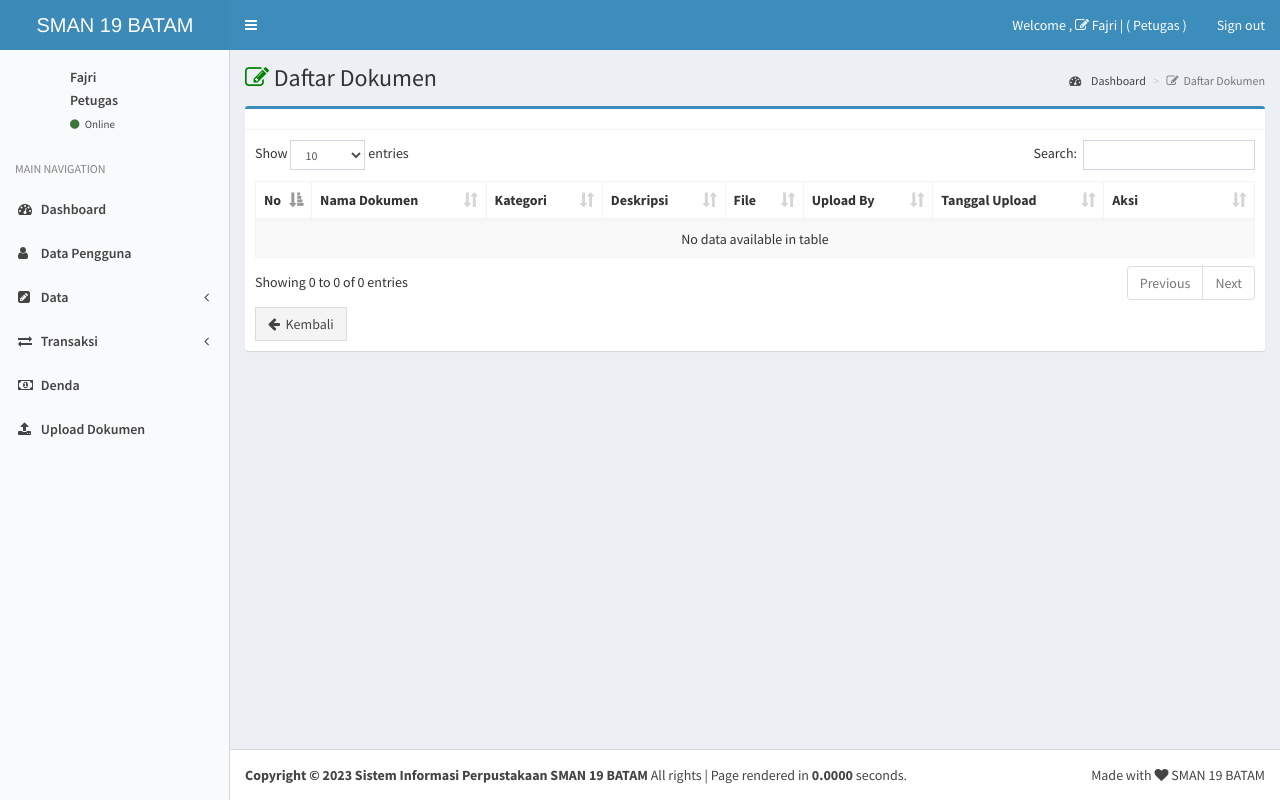
After one commit to van-grafity/perpus-ci3, a CodeIgniter app: page /database/index.php/user/dokumen in a window 1280 px wide. The commit adds this page. Run offline with CodeIgniter, Linux system fonts and the light colour scheme; a user stored in the database is signed in; data comes from the database, SQL or seed files in the repository; data that the repository does not hold is empty; some libraries are stand-ins or nearby versions.

Commit message:
update table dokumen

```diff
--- a/application/controllers/User.php
+++ b/application/controllers/User.php
@@ -98,6 +98,55 @@ class User extends CI_Controller {
 
     }
 
+	public function submit()
+	{
+		$nama = htmlentities($this->input->post('nama',TRUE));
+		$kategori = htmlentities($this->input->post('kategori',TRUE));
+		$deskripsi = htmlentities($this->input->post('deskripsi',TRUE));
+		$nama_file = htmlentities($this->input->post('nama_file',TRUE));
+		$nama_file = str_replace(' ', '_', $nama_file);
+
+		// setting konfigurasi upload
+		$nmfile = "dokumen".time();
+		$config['upload_path'] = './assets_style/dokumen/';
+		$config['allowed_types'] = 'pdf|doc|docx|xls|xlsx|ppt|pptx';
+		$config['file_name'] = $nmfile;
+		// load library upload
+		$this->load->library('upload', $config);
+		// upload file 1
+		$this->upload->do_upload('file');
+		$result1 = $this->upload->data();
+		$result = array('file'=>$result1);
+		$data1 = array('upload_data' => $this->upload->data());
+
+		$data = array(
+			'nama' => $nama,
+			'kategori' => $kategori,
+			'deskripsi' => $deskripsi,
+			'file' => $data1['upload_data']['file_name'],
+			'upload_by' => $this->session->userdata('ses_id'),
+			'tgl_upload' => date('Y-m-d')
+		);
+		$this->db->insert('tbl_dokumen',$data);
+
+		$this->session->set_flashdata('pesan','<div id="notifikasi"><div class="alert alert-success">
+		<p> Dokumen telah berhasil diupload !</p>
+		</div></div>');
+		redirect(base_url('user/dokumen'));
+	}
+
+	public function dokumen()
+	{
+		// get data tbl_dokumen idho
+		$this->data['idbo'] = $this->session->userdata('ses_id');
+		$this->data['dokumen'] = $this->M_Admin->get_table('tbl_dokumen');
+
+		$this->data['title_web'] = 'Data Dokumen';
+        $this->load->view('header_view',$this->data);
+        $this->load->view('sidebar_view',$this->data);
+        $this->load->view('user/dokumen_view',$this->data);
+        $this->load->view('footer_view',$this->data);
+	}
     public function edit()
     {
 		if($this->session->userdata('level') == 'Petugas'){
@@ -308,7 +357,7 @@ class User extends CI_Controller {
 	public function upload()
 	{
 		$this->data['idbo'] = $this->session->userdata('ses_id');
-        $this->data['user'] = $this->M_Admin->get_table('tbl_login');
+        $this->data['documen'] = $this->M_Admin->get_table('tbl_dokumen');
 
         $this->data['title_web'] = 'Tambah User ';
         $this->load->view('header_view',$this->data);
--- a/application/views/sidebar_view.php
+++ b/application/views/sidebar_view.php
@@ -74,6 +74,12 @@
                     <li class=" <?php if($this->uri->uri_string() == 'data/rak'){ echo 'active';}?>">
                         <a href="<?php echo base_url("data/rak");?>" class="cursor">
                             <span class="fa fa-list"></span> Lokasi
+
+                        </a>
+                    </li>
+                    <li class=" <?php if($this->uri->uri_string() == 'data/dokumen'){ echo 'active';}?>">
+                    <a href="<?php echo base_url("data/dokumen");?>" class="cursor">
+                            <span class="fa fa-list"></span> Dokumen
 
                         </a>
                     </li>
--- /dev/null
+++ b/application/views/user/dokumen_view.php
@@ -0,0 +1,68 @@
+<?php if(! defined('BASEPATH')) exit('No direct script acess allowed');?>
+<div class="content-wrapper">
+  <section class="content-header">
+    <h1>
+      <i class="fa fa-edit" style="color:green"> </i>  Daftar Dokumen
+    </h1>
+    <ol class="breadcrumb">
+        <li><a href="<?php echo base_url('dashboard');?>"><i class="fa fa-dashboard"></i>&nbsp; Dashboard</a></li>
+        <li class="active"><i class="fa fa-edit"></i>&nbsp; Daftar Dokumen</li>
+    </ol>
+    </section>
+    <section class="content">
+        <div class="row">
+            <div class="col-md-12">
+            <div class="box box-primary">
+                <div class="box-header with-border">
+                </div>
+                <div class="box-body">
+                    <table class="table table-bordered table-striped" id="mytable">
+                        <thead>
+                            <tr>
+                                <th width="5%">No</th>
+                                <th>Nama Dokumen</th>
+                                <th>Kategori</th>
+                                <th>Deskripsi</th>
+                                <th>File</th>
+                                <th>Upload By</th>
+                                <th>Tanggal Upload</th>
+                                <th width="15%">Aksi</th>
+                            </tr>
+                        </thead>
+                        <tbody>
+
+                        </tbody>
+                    </table>
+                    <a href="<?php echo base_url('user');?>" class="btn btn-default btn-flat"><i class="fa fa-arrow-left"></i>&nbsp; Kembali</a>
+                </div>
+            </div>
+            </div>
+        </div>
+    </section>
+</div>
+<script>
+    $(document).ready(function(){
+        $('#mytable').DataTable();
+    });
+</script>
+
+<!-- <?php
+$no = 1;
+foreach($data as $row){
+?>
+<tr>
+    <td><?php echo $no++;?></td>
+    <td><?php echo $row->nama;?></td>
+    <td><?php echo $row->kategori;?></td>
+    <td><?php echo $row->deskripsi;?></td>
+    <td><?php echo $row->file;?></td>
+    <td><?php echo $row->upload_by;?></td>
+    <td><?php echo $row->tgl_upload;?></td>
+    <td>
+        <a href="<?php echo base_url('user/edit/'.$row->id);?>" class="btn btn-warning btn-xs"><i class="fa fa-edit"></i>&nbsp; Edit</a>
+        <a href="<?php echo base_url('user/delete/'.$row->id);?>" class="btn btn-danger btn-xs"><i class="fa fa-trash"></i>&nbsp; Hapus</a>
+    </td>
+</tr>
+<?php
+}
+?> -->
```
Also changed, not shown: application/controllers/Data.php (+24 -0 lines), application/views/user/upload.php (+13 -14 lines), db sql/perpus_ci3.sql (renamed from db sql/projek_perpus.sql, +39 -11 lines).
